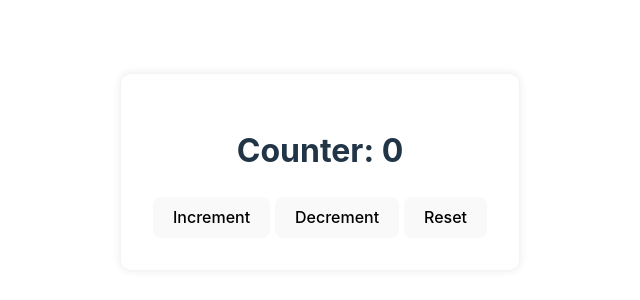
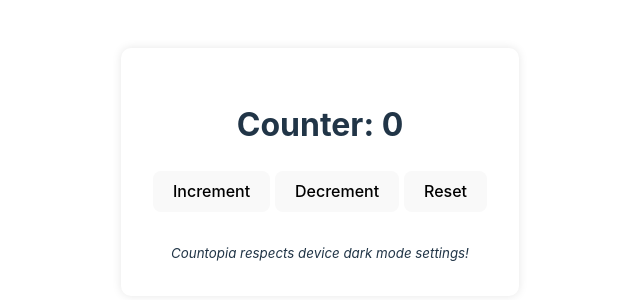
Before and after one commit to murage-poc/kala, a website built with Vite: page apps/countopia/index.html in a window 1280 px wide. Shown: the part 228-528 px from the top of the page, without its empty margins (320-960 px from the left). Built offline with nearby package versions, Linux system fonts and the light colour scheme.

Commit message:
feat: add a notice (to vary the release)

```diff
--- a/apps/countopia/index.html
+++ b/apps/countopia/index.html
@@ -12,6 +12,8 @@
     <button id="increment">Increment</button>
     <button id="decrement">Decrement</button>
     <button id="reset">Reset</button>
+
+    <small class="notice">Countopia respects device dark mode settings!</small>
 </div>
 <script type="module" src="/src/main.ts"></script>
 </body>
--- a/apps/countopia/src/style.css
+++ b/apps/countopia/src/style.css
@@ -55,6 +55,12 @@ button:focus-visible {
     outline: 4px auto -webkit-focus-ring-color;
 }
 
+.notice {
+    display: block;
+    font-style: italic;
+    padding-top: 2rem;
+}
+
 @media (prefers-color-scheme: light) {
     :root {
         color: #213547;
```
